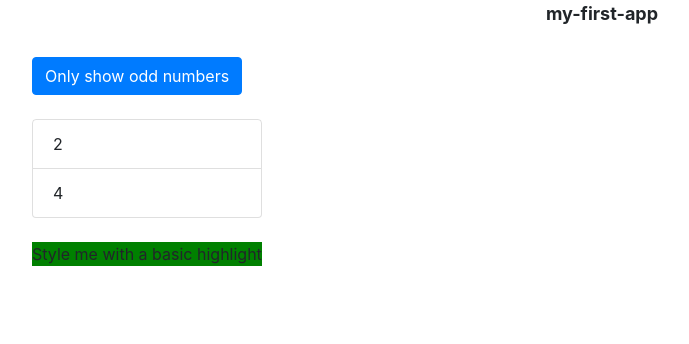
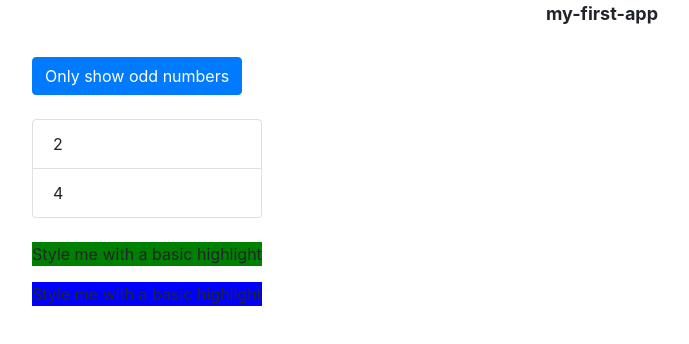
Before and after one commit to waseemkhan218/AP-001-ANGULAR, an Angular app: page / in a window 1280 px wide. Shown: the top 344 px of the page, without its empty margins (38-727 px from the left). Built offline with nearby package versions, Linux system fonts and the light colour scheme.

Commit message:
Using to build a better attribute directive

```diff
--- a/src/app/app.component.html
+++ b/src/app/app.component.html
@@ -11,27 +11,27 @@
             <div *ngIf="onlyOdd">
                 <!-- WORK: RECAP: Attribute directives -->
                 <ul class="list-group">
-                    <li class="list-group-item"
-                    [ngClass]="{odd: odd % 2 !== 0}"
-                    [ngStyle]="{backgroundColor: odd % 2 !== 0 ? 'yellow' : 'transparent'}"
-                    *ngFor="let odd of oddNumbers">
+                    <li class="list-group-item" [ngClass]="{odd: odd % 2 !== 0}"
+                        [ngStyle]="{backgroundColor: odd % 2 !== 0 ? 'yellow' : 'transparent'}"
+                        *ngFor="let odd of oddNumbers">
                         {{ odd }}
                     </li>
                 </ul>
             </div>
             <div *ngIf="!onlyOdd">
-                 <!-- WORK: RECAP: Attribute directives -->
+                <!-- WORK: RECAP: Attribute directives -->
                 <ul class="list-group">
-                    <li class="list-group-item"
-                    [ngClass]="{odd: even % 2 !== 0}"
-                    [ngStyle]="{backgroundColor: even % 2 !== 0 ? 'yellow' : 'transparent'}"
-                    *ngFor="let even of evenNumbers">
+                    <li class="list-group-item" [ngClass]="{odd: even % 2 !== 0}"
+                        [ngStyle]="{backgroundColor: even % 2 !== 0 ? 'yellow' : 'transparent'}"
+                        *ngFor="let even of evenNumbers">
                         {{ even }}
                     </li>
                 </ul>
                 <br>
                 <!-- WORK: Basic directive -->
                 <p appBasicHighlight>Style me with a basic highlight</p>
+                <!-- WORK: Better directive -->
+                <p appBetterHightlight>Style me with a basic highlight</p>
             </div>
         </div>
     </div>
--- a/src/app/app.module.ts
+++ b/src/app/app.module.ts
@@ -4,11 +4,13 @@ import { AppComponent } from './app.component';
 // We need forms module when using ngModal
 import { FormsModule } from '@angular/forms';
 import { BasicHighlightDirective } from './basic-highlight/basic-highlight.directive';
+import { BetterHightlightDirective } from './better-hightlight/better-hightlight.directive';
 
 @NgModule({
   declarations: [
     AppComponent,
-    BasicHighlightDirective
+    BasicHighlightDirective,
+    BetterHightlightDirective
   ],
   imports: [
     BrowserModule,
--- /dev/null
+++ b/src/app/better-hightlight/better-hightlight.directive.ts
@@ -0,0 +1,15 @@
+/* WORK: Better directive to render the style in app component */
+
+import { Directive, Renderer2, OnInit, ElementRef } from '@angular/core';
+
+@Directive({
+  selector: '[appBetterHightlight]'
+})
+export class BetterHightlightDirective implements OnInit {
+
+  constructor(private eleRef: ElementRef, private renderer: Renderer2) { }
+
+  ngOnInit() {
+    this.renderer.setStyle(this.eleRef.nativeElement, 'background-color', 'blue');
+  }
+}
```
